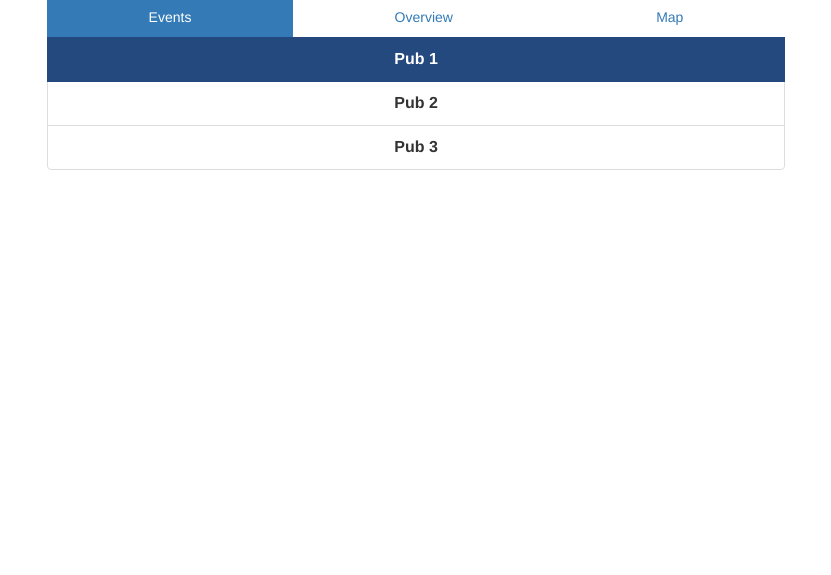
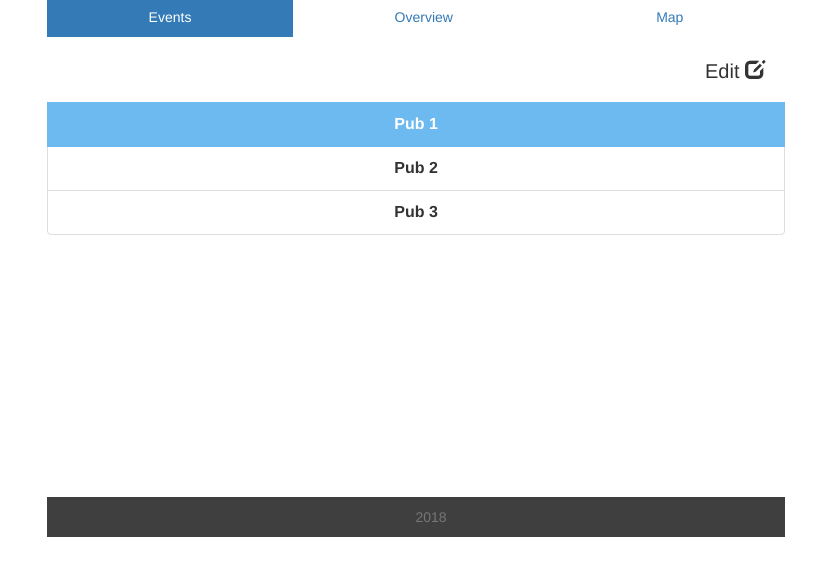
Before and after one commit to trrychng/ProjectOne, a plain HTML site: page layout.html in a window 1280 px wide. Shown: the part 53-628 px from the top of the page, without its empty margins (224-1055 px from the left). Drawn offline with nearby package versions, Linux system fonts and the light colour scheme.

Commit message:
Added edit button

```diff
--- a/assets/css/styles_ui.css
+++ b/assets/css/styles_ui.css
@@ -9,13 +9,18 @@
 	margin-left: auto;
 	margin-right: auto;
 }
+.outter-wrapper {
+	height: 620px;
+}
 /* -- Top Navigation Bar -- */
 .navbar-inverse .navbar-brand { color: #ffffff; }
 
 .navbar-inverse * { color: #ffffff; }
 
 
-.stage { margin-top: 50px; }
+.stage {
+	min-height: 500px;
+	margin-top: 50px; }
 
 /* -- nav pills -- */
 .nav-pills>li>a {
@@ -29,17 +34,37 @@
 .list-group-item.active, .list-group-item.active:focus, .list-group-item.active:hover {
     z-index: 2;
     color: #fff;
-    background-color: #24497f;
-    border-color: #24497f;
+    background-color: #6dbaf1;
+    border-color: #6dbaf1;
 }
 .event_item {
 	text-align: center;
 	font-weight: 600;
 	font-size: 16px;
 }
-.overviewer-header { text-align: center; }
+.tab-content { /*background-color: #6dbaf1;*/ }
 
-/* -- Media Queries -- */
+.section-header {
+	height: 65px;
+	text-align: center;
+	position: relative;
+}
+.edit_button {
+	font-size: 20px;
+	position: absolute;
+	right: 20px;
+	top: 20px;
+}
+footer {
+	padding: 10px 0;
+	text-align: center;
+	color: #fff;
+	background: #3f3f3f;
+}
+/* -- nav pills -- */
+.modal-body { padding:40px 50px; }
+
+/* ==== Media Queries ==== */
 @media only screen and (max-width: 768px) {
 	.nav-pills>li {
 	    display: table-cell;
--- a/layout.html
+++ b/layout.html
@@ -16,7 +16,7 @@
 
 <body>
 
-<div class="container">
+<div class="container outter-wrapper">
     <nav class="navbar navbar-inverse navbar-fixed-top">
       <div class="container-fluid">
         <div class="navbar-header">
@@ -38,6 +38,7 @@
     </nav>
 
     <div class="stage">
+ <!-- tab button -->
       <ul class="nav nav-pills nav-justified">
         <li class="active"><a data-toggle="pill" href="#home">Events</a></li>
         <li><a data-toggle="pill" href="#menu1">Overview</a></li>
@@ -45,8 +46,16 @@
       </ul>
 
       <div class="tab-content">
+
  <!-- EVENTS -->
         <div id="home" class="tab-pane fade in active events">
+          <div class="section-header">
+            <div class="edit_button">
+              Edit <span class="glyphicon glyphicon-edit"> </span>
+            </div>
+
+          </div>
+
           <ul class="list-group">
             <li class="list-group-item event_item active">Pub 1</li>
             <li class="list-group-item event_item">Pub 2</li>
@@ -55,10 +64,15 @@
         </div>
  <!-- OVERVIEW -->
         <div id="menu1" class="tab-pane fade overview">
-          <div class="overviewer-header">
-            <h3>Pub 1</h3>
-            <p>Amount <span>$0</span></p>
+          <div class="section-header">
+            <div class="edit_button">
+              Edit <span class="glyphicon glyphicon-edit"> </span>
+            </div>
+
+            <h3>Pub 1</h3> <p>Amount <span>$0</span></p>
+
           </div>
+
           <ul class="list-group guest-list">
             <li class="list-group-item person-1">Person 1</li>
             <li class="list-group-item person-2">Person 2</li>
@@ -68,7 +82,7 @@
  <!-- MAP -->
         <div id="menu2" class="tab-pane fade map">
           <h3>Map</h3>
-          <p>Some content in menu 2.</p>
+          <p> </p>
         </div>
       </div> <!-- nav-pills -->
   </div> <!-- stage -->
@@ -83,7 +97,7 @@
           <button type="button" class="close" data-dismiss="modal">&times;</button>
           <h4 class="modal-title">Login</h4>
         </div>
-        <div class="modal-body" style="padding:40px 50px;">
+        <div class="modal-body" >
           <form role="form">
             <div class="form-group">
               <label for="usrname"><span class="glyphicon glyphicon-user"></span> Username</label>
@@ -100,14 +114,18 @@
           </form>
         </div>
         <div class="modal-footer">
-          <p><a href="#">Sign Up</a></p>
-          <p>Forgot <a href="#">Password?</a></p>
+          <p><a href="#">Sign Up</a> / Forgot<a href="#">Password?</a></p>
         </div>
       </div>
 
     </div>
   </div>  <!-- Modal -->
 
+  <footer class="footer">
+    <div class="container">
+      <span class="text-muted">2018</span>
+    </div>
+  </footer>
 </div> <!-- container -->
 
 
```
